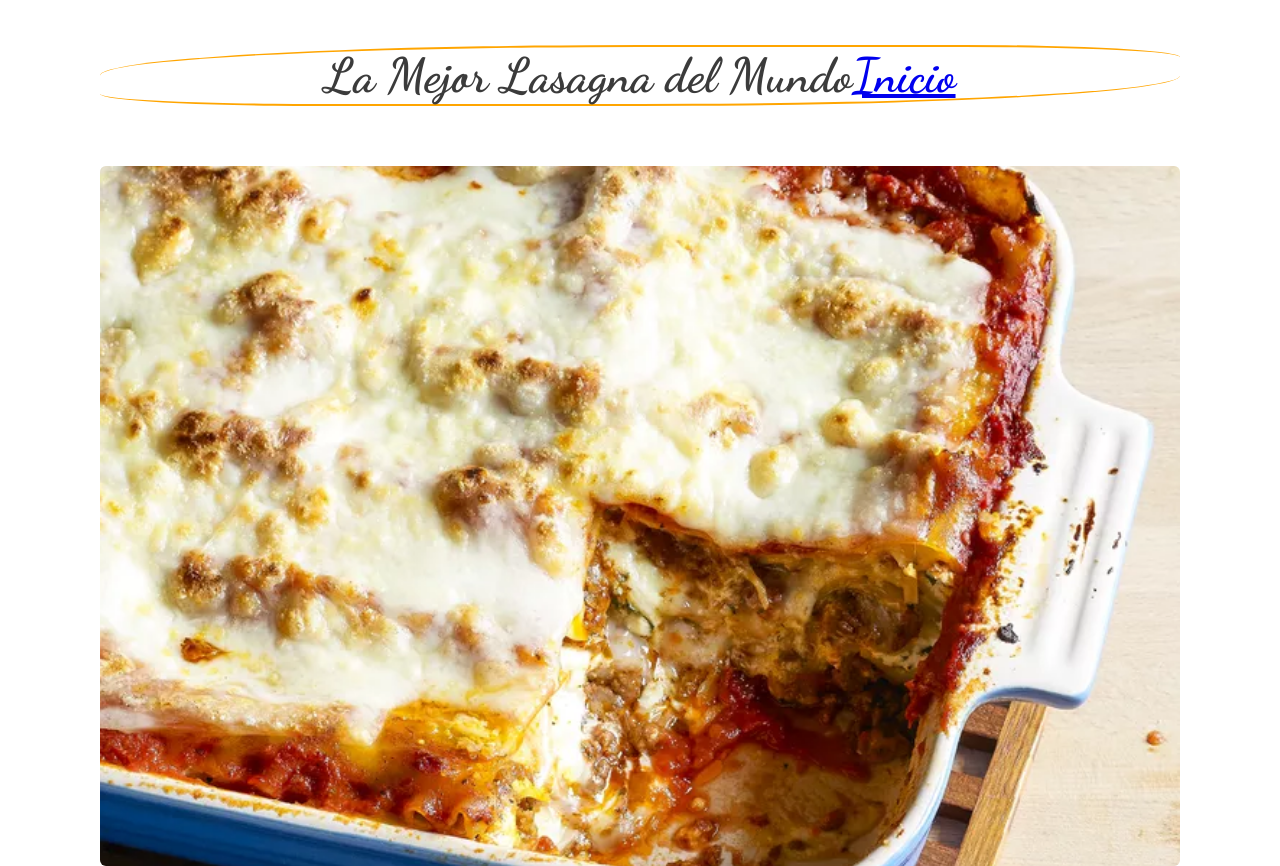
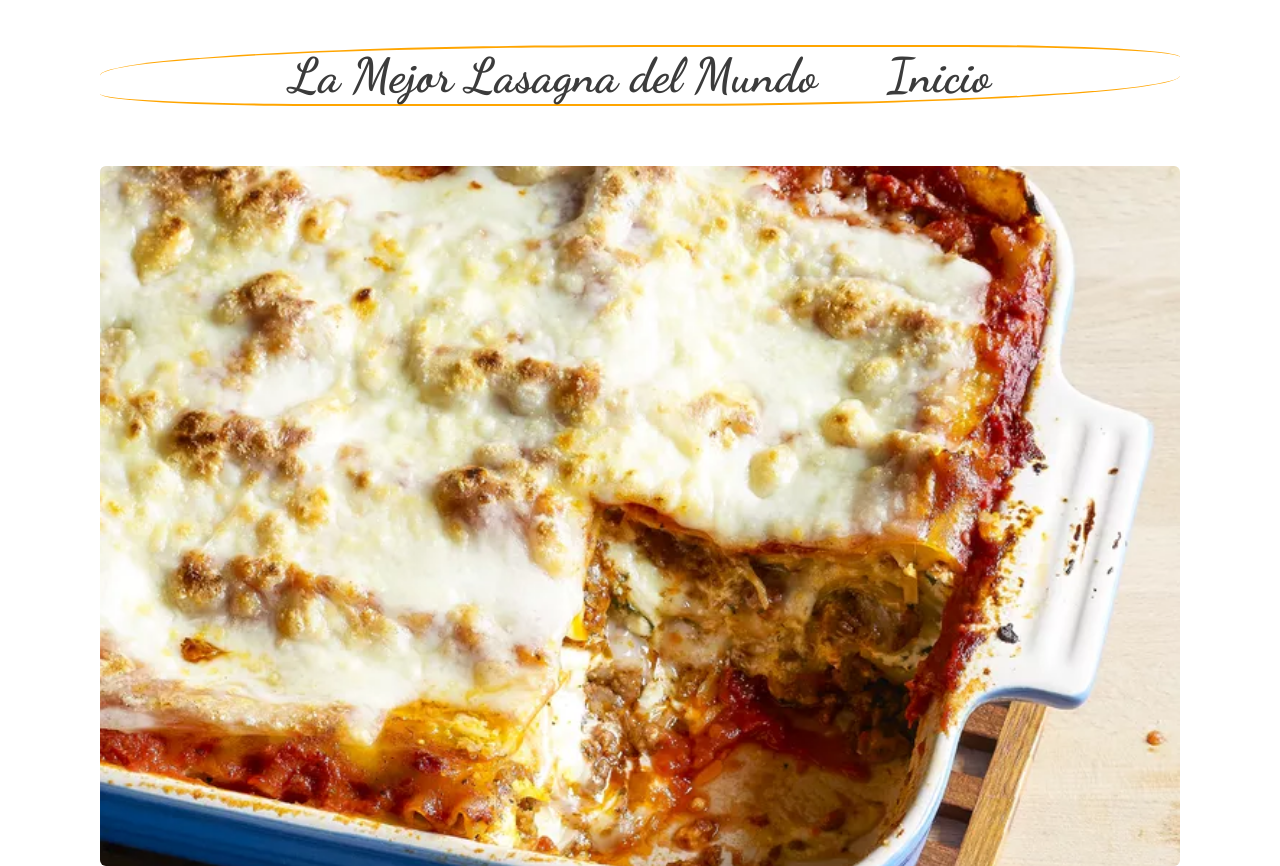
Before and after one commit to plunkyhub/odin-recipes, a plain HTML site: page recipes/lasagna.html in a window 1280 px wide. Shown: the top 866 px of the page. Drawn offline with Linux system fonts and the light colour scheme.

Commit message:
Agregados estilos a recetas.css para el elemnto span y ancla de inicio

```diff
--- a/recetas.css
+++ b/recetas.css
@@ -33,3 +33,15 @@ img {
 h2, h3, p, li {
     font-size: 150%;
 }
+span {
+    margin-left: 70px;
+}
+span > a {
+    color: rgb(59, 59, 59);
+    text-decoration: none;
+}
+span > a:hover {
+    text-shadow: 5px 5px 20px rgba(0, 0, 0, 0.9);
+    transform: scale(50%);
+    text-decoration: none;
+}
```
